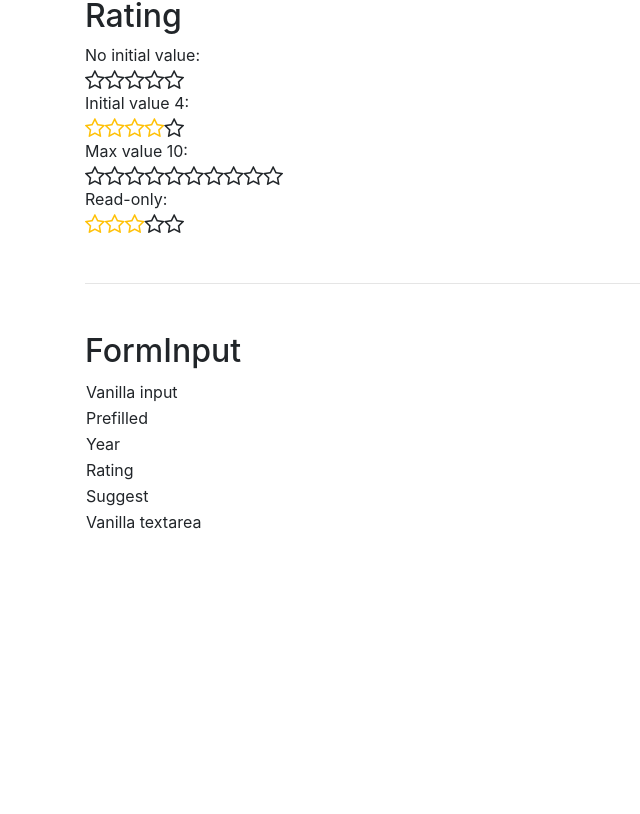
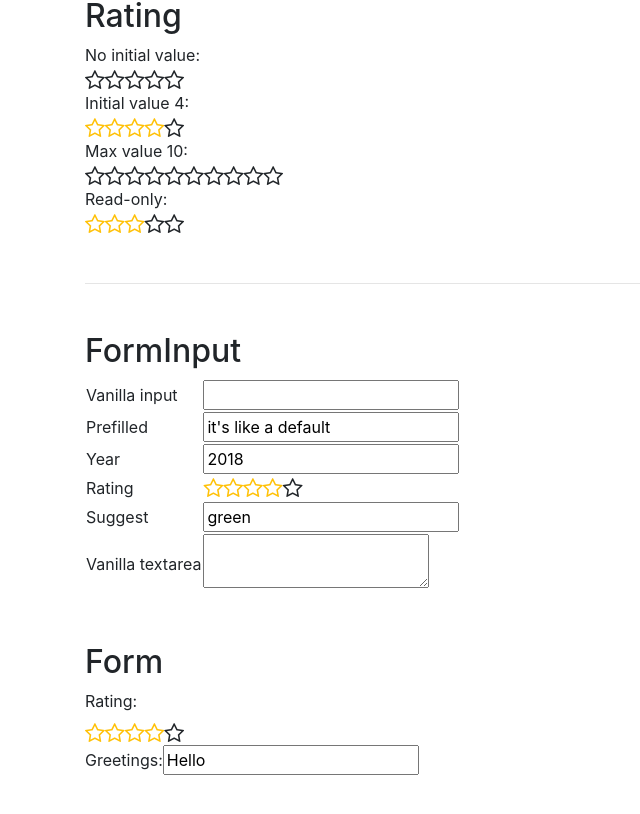
Before and after one commit to gyp2018/beerpad, a React app: page / in a window 1280 px wide. Shown: the part 634-1448 px from the top of the page, without its empty margins (0-640 px from the left). Before the commit the page ends 1217 px from the top, so only its background shows below. Built offline with nearby package versions, Linux system fonts and the light colour scheme.

Commit message:
fixed Rating

```diff
--- a/src/components/Rating.jsx
+++ b/src/components/Rating.jsx
@@ -63,7 +63,7 @@ class Rating extends React.Component {
         })}
         onMouseOut={this.reset}
         onBlur={() => {}}
-        roleß="presentation"
+        role="presentation"
       >
         {stars}
         {this.props.readonly || !this.props.id
--- a/src/discovery.js
+++ b/src/discovery.js
@@ -6,6 +6,8 @@ import 'font-awesome/css/font-awesome.css';
 import Button from './components/Button';
 import Suggest from './components/Suggest';
 import Rating from './components/Rating';
+import FormInput from './components/FormInput';
+import Form from './components/Form';
 
 ReactDOM.render(
   <div className="container">
@@ -38,13 +40,13 @@ ReactDOM.render(
         No initial value: <Rating />
       </div>
       <div>
-        Initial value 4: <Rating defaultValue="4" />
+        Initial value 4: <Rating defaultValue={4} />
       </div>
       <div>
-        Max value 10: <Rating max="10" />
+        Max value 10: <Rating max={10} />
       </div>
       <div>
-        Read-only: <Rating readonly={true} defaultValue="3" />
+        Read-only: <Rating readonly={true} defaultValue={3} />
       </div>
     </div>
     <hr />
@@ -54,31 +56,61 @@ ReactDOM.render(
         <tbody>
           <tr>
             <td>Vanilla input</td>
-            <td></td>
+            <td>
+              <FormInput />
+            </td>
           </tr>
           <tr>
             <td>Prefilled</td>
-            <td></td>
+            <td>
+              <FormInput defaultValue="it's like a default" />
+            </td>
           </tr>
           <tr>
             <td>Year</td>
-            <td></td>
+            <td>
+              <FormInput type="year" />
+            </td>
           </tr>
           <tr>
             <td>Rating</td>
-            <td></td>
+            <td>
+              <FormInput type="rating" defaultValue={4} />
+            </td>
           </tr>
           <tr>
             <td>Suggest</td>
-            <td></td>
+            <td>
+              <FormInput
+                type="suggest"
+                options={['red', 'green', 'blue']}
+                defaultValue="green"
+              />
+            </td>
           </tr>
           <tr>
             <td>Vanilla textarea</td>
-            <td></td>
+            <td>
+              <FormInput type="text" />
+            </td>
           </tr>
         </tbody>
       </tabel>
     </div>
+    <div className="my-5">
+      <h2>Form</h2>
+      <div>
+        <Form
+          fields={[
+            { label: 'Rating', type: 'rating', id: 'rateme' },
+            { label: 'Greetings', id: 'freetext' },
+          ]}
+          initialData={
+            { rateme: 4, freetext: 'Hello' }
+          }
+        />
+      </div>
+    </div>
   </div>,
   document.getElementById('root')
 );
```
